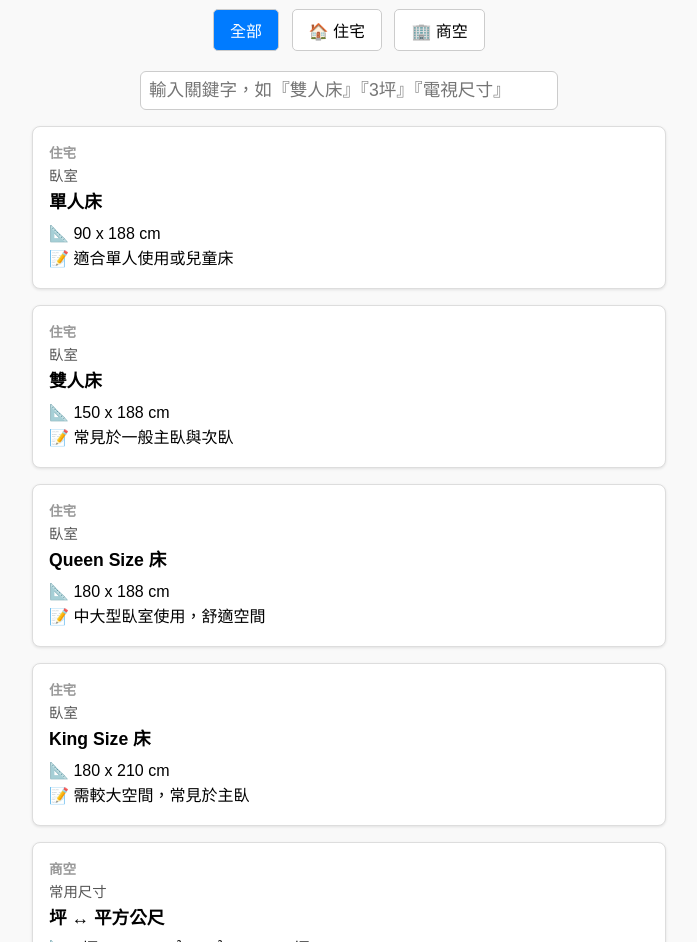
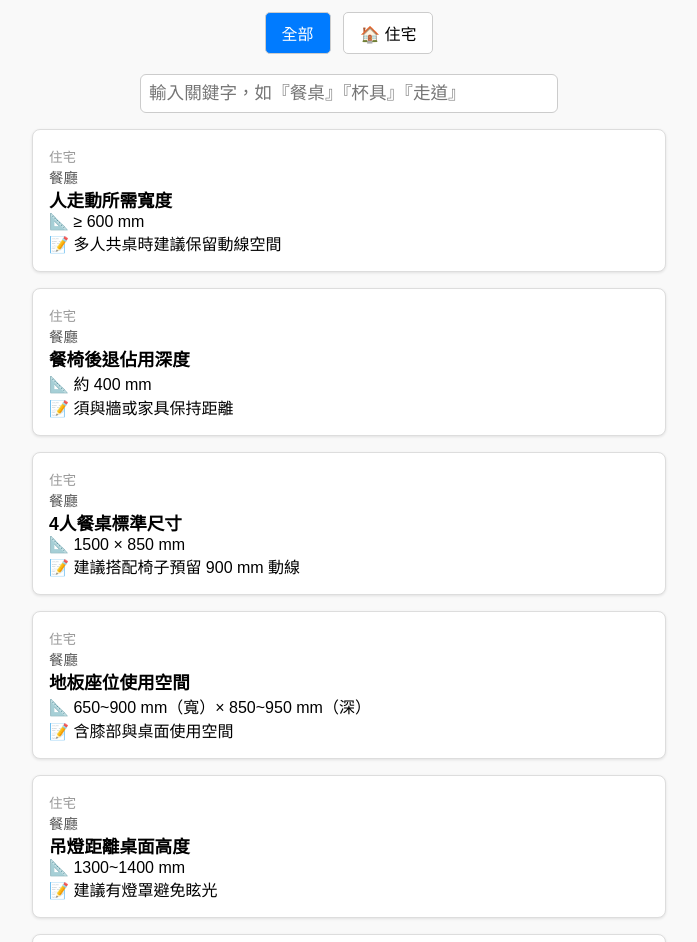
Before and after one commit to kuo1223/sizebook, a plain HTML site: page index.html in a window 1280 px wide. Shown: the part 121-1063 px from the top of the page, without its empty margins (291-988 px from the left). Drawn offline with Linux system fonts and the light colour scheme.

Commit message:
Add files via upload

```diff
--- a/index.html
+++ b/index.html
@@ -2,16 +2,14 @@
 <!DOCTYPE html>
 <html lang="zh-Hant">
 <head>
-  <meta charset="UTF-8">
-  <meta name="viewport" content="width=device-width, initial-scale=1.0">
-  <title>尺寸本本</title>
+  <meta charset="UTF-8" />
+  <meta name="viewport" content="width=device-width, initial-scale=1.0"/>
+  <title>尺寸本本｜餐廳區測試版</title>
   <style>
     body {
       font-family: "Noto Sans TC", sans-serif;
       background-color: #f9f9f9;
-      margin: 0;
       padding: 2rem;
-      line-height: 1.6;
     }
     h1 {
       text-align: center;
@@ -19,7 +17,7 @@
     }
     #filter {
       text-align: center;
-      margin: 1rem 0;
+      margin-bottom: 1rem;
     }
     .filter-btn {
       padding: 0.5rem 1rem;
@@ -53,82 +51,22 @@
       max-width: 600px;
       box-shadow: 0 1px 3px rgba(0,0,0,0.1);
     }
-    .type {
-      font-size: 0.85rem;
-      font-weight: bold;
-      color: #999;
-    }
-    .category {
-      font-size: 0.9rem;
-      color: #555;
-    }
-    .item {
-      font-size: 1.1rem;
-      font-weight: bold;
-      margin-bottom: 0.3rem;
-    }
-    .value, .note {
-      font-size: 1rem;
-    }
+    .type { font-size: 0.85rem; color: #999; }
+    .category { font-size: 0.9rem; color: #555; }
+    .item { font-size: 1.1rem; font-weight: bold; }
+    .value, .note { font-size: 1rem; }
   </style>
 </head>
 <body>
-  <h1>📏 尺寸本本</h1>
-
+  <h1>📏 尺寸本本（餐廳區測試）</h1>
   <div id="filter">
     <button class="filter-btn active" onclick="filterType('全部')">全部</button>
     <button class="filter-btn" onclick="filterType('住宅')">🏠 住宅</button>
-    <button class="filter-btn" onclick="filterType('商空')">🏢 商空</button>
   </div>
-
-  <input type="text" id="search" placeholder="輸入關鍵字，如『雙人床』『3坪』『電視尺寸』">
+  <input type="text" id="search" placeholder="輸入關鍵字，如『餐桌』『杯具』『走道』">
   <div id="results"></div>
-
   <script>
-    const data = [
-  {
-    "type": "住宅",
-    "category": "臥室",
-    "item": "單人床",
-    "value": "90 x 188 cm",
-    "note": "適合單人使用或兒童床"
-  },
-  {
-    "type": "住宅",
-    "category": "臥室",
-    "item": "雙人床",
-    "value": "150 x 188 cm",
-    "note": "常見於一般主臥與次臥"
-  },
-  {
-    "type": "住宅",
-    "category": "臥室",
-    "item": "Queen Size 床",
-    "value": "180 x 188 cm",
-    "note": "中大型臥室使用，舒適空間"
-  },
-  {
-    "type": "住宅",
-    "category": "臥室",
-    "item": "King Size 床",
-    "value": "180 x 210 cm",
-    "note": "需較大空間，常見於主臥"
-  },
-  {
-    "type": "商空",
-    "category": "常用尺寸",
-    "item": "坪 ↔ 平方公尺",
-    "value": "1坪 = 3.3058㎡，1㎡ ≒ 0.3025坪",
-    "note": "常用於室內面積估算"
-  },
-  {
-    "type": "商空",
-    "category": "常用尺寸",
-    "item": "cm ↔ inch",
-    "value": "1 inch = 2.54 cm，1 cm = 0.3937 inch",
-    "note": "常見於家具與螢幕標示"
-  }
-];
+    const data = [{"type": "住宅", "category": "餐廳", "item": "人走動所需寬度", "value": "≥ 600 mm", "note": "多人共桌時建議保留動線空間"}, {"type": "住宅", "category": "餐廳", "item": "餐椅後退佔用深度", "value": "約 400 mm", "note": "須與牆或家具保持距離"}, {"type": "住宅", "category": "餐廳", "item": "4人餐桌標準尺寸", "value": "1500 × 850 mm", "note": "建議搭配椅子預留 900 mm 動線"}, {"type": "住宅", "category": "餐廳", "item": "地板座位使用空間", "value": "650~900 mm（寬）× 850~950 mm（深）", "note": "含膝部與桌面使用空間"}, {"type": "住宅", "category": "餐廳", "item": "吊燈距離桌面高度", "value": "1300~1400 mm", "note": "建議有燈罩避免眩光"}, {"type": "住宅", "category": "餐廳", "item": "調光開關位置", "value": "距地約 1200 mm", "note": "應安裝於進門動線可及處"}, {"type": "住宅", "category": "餐廳", "item": "餐具長度參考", "value": "筷子：220 mm、湯匙：160~200 mm", "note": "供抽屜與餐櫃規劃參考"}, {"type": "住宅", "category": "餐廳", "item": "餐盤尺寸", "value": "直徑 160~270 mm", "note": "常見於日式與西式餐盤設計"}, {"type": "住宅", "category": "餐廳", "item": "杯具高度", "value": "約 250~350 mm", "note": "包含水杯、酒杯等不同類型"}, {"type": "住宅", "category": "餐廳", "item": "餐櫃高度", "value": "約 720 mm（不含吊櫃）", "note": "常見底櫃尺寸，適合擺設常用品"}, {"type": "住宅", "category": "餐廳", "item": "餐邊櫃深度", "value": "400~450 mm", "note": "常見擺放於餐廳旁牆面"}];
     const results = document.getElementById("results");
     const searchInput = document.getElementById("search");
     let activeType = "全部";
@@ -137,10 +75,7 @@
       results.innerHTML = "";
       const filtered = data.filter(d =>
         (activeType === "全部" || d.type === activeType) &&
-        (d.item.includes(keyword) ||
-         d.value.includes(keyword) ||
-         d.note.includes(keyword) ||
-         d.category.includes(keyword))
+        (d.item.includes(keyword) || d.value.includes(keyword) || d.note.includes(keyword) || d.category.includes(keyword))
       );
       if (filtered.length === 0) {
         results.innerHTML = '<p style="text-align:center; color:#999;">找不到符合的資料</p>';
@@ -168,10 +103,7 @@
       renderList(searchInput.value);
     }
 
-    searchInput.addEventListener("input", e => {
-      renderList(e.target.value);
-    });
-
+    searchInput.addEventListener("input", e => renderList(e.target.value));
     renderList();
   </script>
 </body>
```
